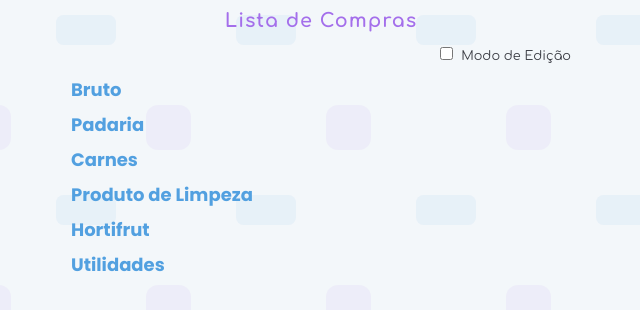
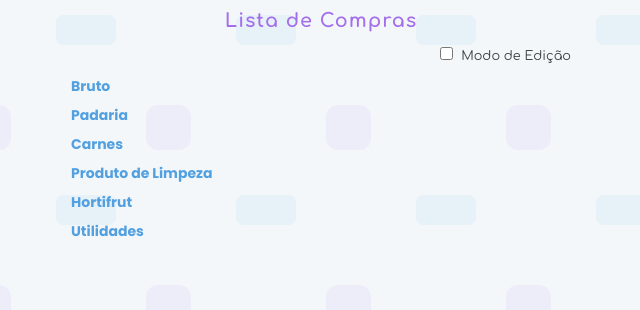
Before and after one commit to ThiagoHouse/ListaDeCompras, a Next.js app: page / in a window 1280 px wide. Shown: the top 310 px of the page, without its empty margins (319-959 px from the left). Built offline with nearby package versions, Linux system fonts and the light colour scheme.

Commit message:
Diminui o tamanho do fonte

```diff
--- a/src/app/globals.css
+++ b/src/app/globals.css
@@ -57,7 +57,7 @@ body {
   padding: 0px 0;
   padding-right: 12px;
   border-bottom: 1px solid #eee;
-  font-size: 18px;
+  font-size: 14px;
   background: #fff;
   border-radius: 3px;
 }
@@ -130,7 +130,7 @@ input {
     font-family: 'Poppins', Arial, Helvetica, sans-serif !important;
 
   font-weight: bold;
-  font-size: 18px;
+  font-size: 14px;
   margin-bottom: 2px;
   margin-top: 2px;
   color: #52a0e0;
```
